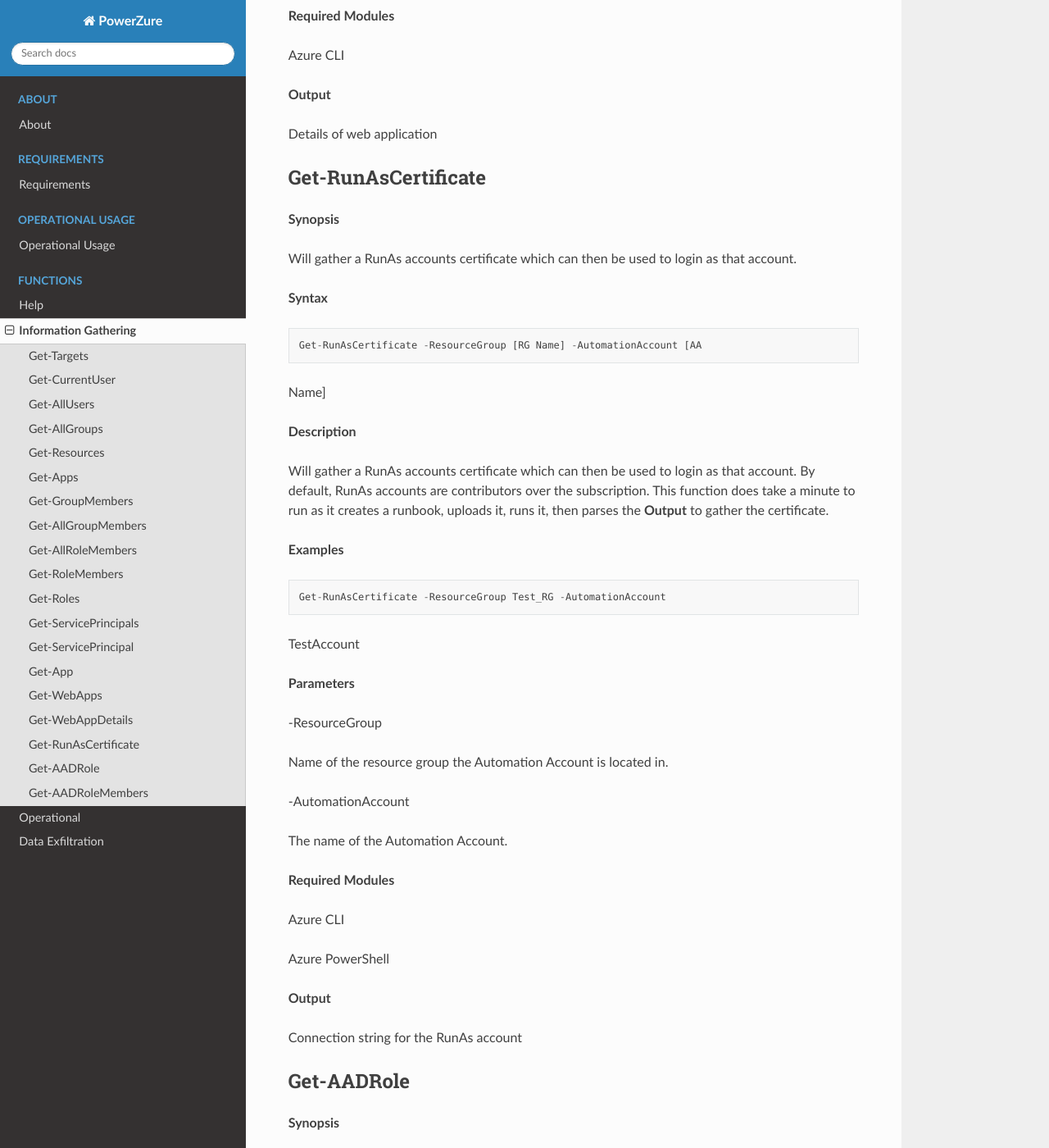
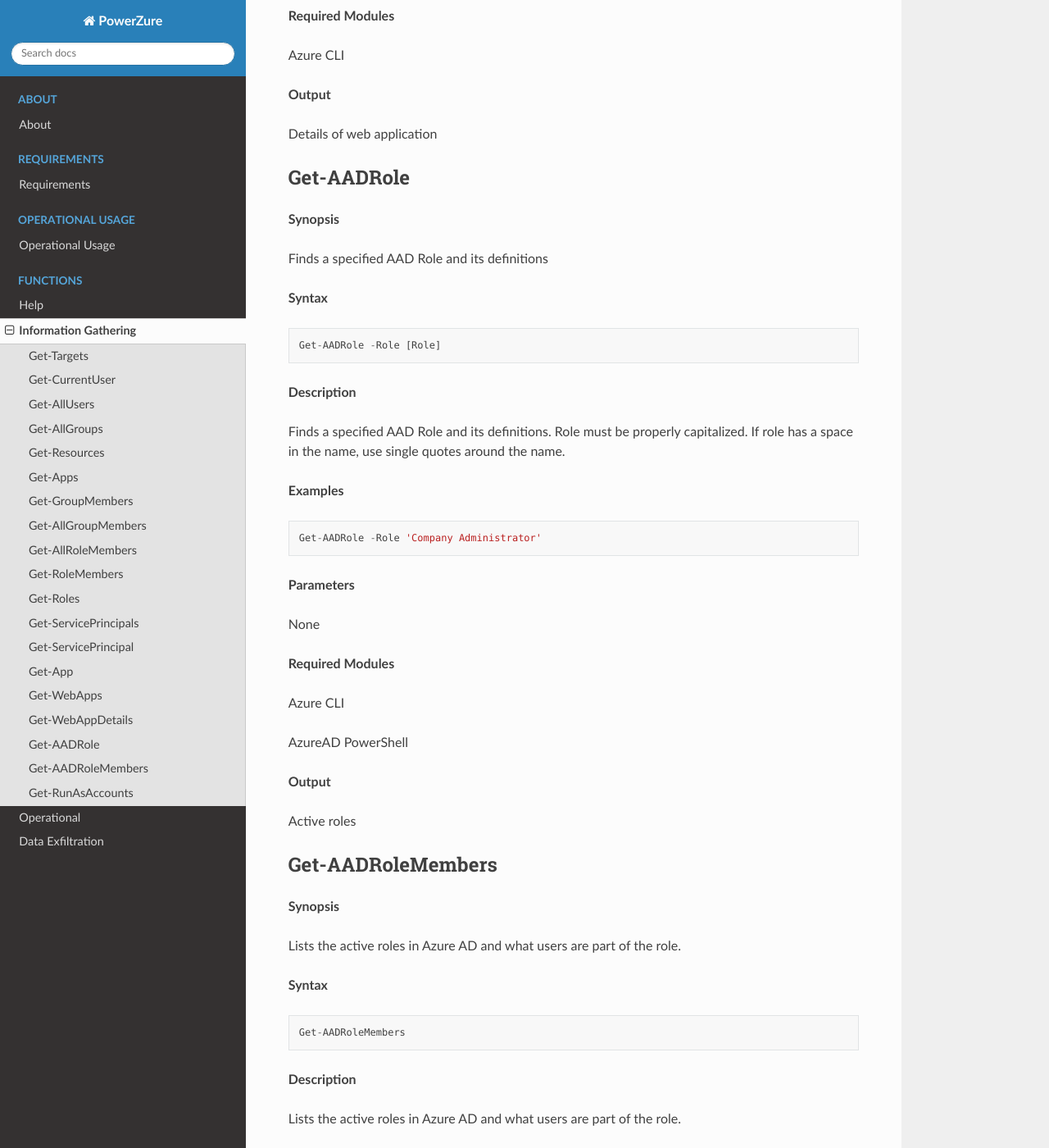
Before and after one commit to hausec/PowerZure, a Sphinx documentation site: the page built from docs/Functions/infogathering.rst, in a window 1280 px wide and 1400 px high, scrolled down 14336 px. Shown: the whole window at 82% size. Built offline with Sphinx 7.4.7 and the Read the Docs theme 2.0.0, drawn with Linux system fonts in a browser that asks for light colours; some of the changed text lies outside the part shown.

Commit message:
Added Get-RunAsAccounts

```diff
--- a/docs/Functions/infogathering.rst
+++ b/docs/Functions/infogathering.rst
@@ -1047,79 +1047,7 @@
 
 Details of web application
 
-Get-RunAsCertificate
---------------------
 
-.. _**Synopsis**-18:
-
-**Synopsis**
-
-
-Will gather a RunAs accounts certificate which can then be used to login
-as that account.
-
-
-
-
-
-
-.. _**Syntax**-18:
-
-**Syntax**
-
-::
-
-  Get-RunAsCertificate -ResourceGroup [RG Name] -AutomationAccount [AA
-Name]
-
-.. _**Description**-18:
-
-**Description**
-
-
-Will gather a RunAs accounts certificate which can then be used to login
-as that account. By default, RunAs accounts are contributors over the
-subscription. This function does take a minute to run as it creates a
-runbook, uploads it, runs it, then parses the **Output** to gather the
-certificate.
-
-.. _**Examples**-18:
-
-**Examples**
-
-::
-
-  Get-RunAsCertificate -ResourceGroup Test_RG -AutomationAccount
-TestAccount
-
-.. _**Parameters**-18:
-
-**Parameters**
-
-
--ResourceGroup
-
-Name of the resource group the Automation Account is located in.
-
--AutomationAccount
-
-The name of the Automation Account.
-
-.. _required-modules-17:
-
-**Required Modules**
-
-
-Azure CLI
-
-Azure PowerShell
-
-.. _**Output**-18:
-
-**Output**
-
-
-Connection string for the RunAs account
 
 Get-AADRole
 -----------
@@ -1242,3 +1170,61 @@
 
 
 Active roles
+
+
+Get-RunAsAccounts
+------------------
+
+.. _**Synopsis**-20:
+
+**Synopsis**
+
+
+Finds any RunAs accounts being used by an Automation Account
+
+
+
+.. _**Syntax**-20:
+
+**Syntax**
+
+::
+
+  Get-RunAsAccounts
+
+.. _**Description**-20:
+
+**Description**
+
+
+Finds any RunAs accounts being used by an Automation Account by recursively going through each resource group and Automation Account. If one is discovered, you can extract it's certificate (if you have the correct permissions) by using Get-RunAsCertificate
+
+.. _**Examples**-20:
+
+**Examples**
+
+::
+
+  Get-RunAsAccounts
+
+.. _**Parameters**-20:
+
+**Parameters**
+
+
+None
+
+.. _required-modules-19:
+
+**Required Modules**
+
+
+Azure CLI
+Azure PowerShell
+
+.. _**Output**-20:
+
+**Output**
+
+
+List of Automation Accounts, the resource group name, and the connection type
```
Also changed, not shown: 1 other file.
